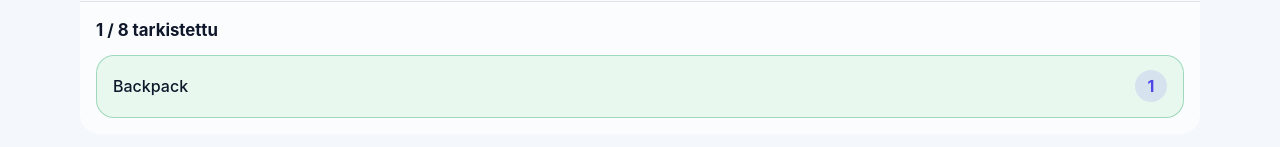
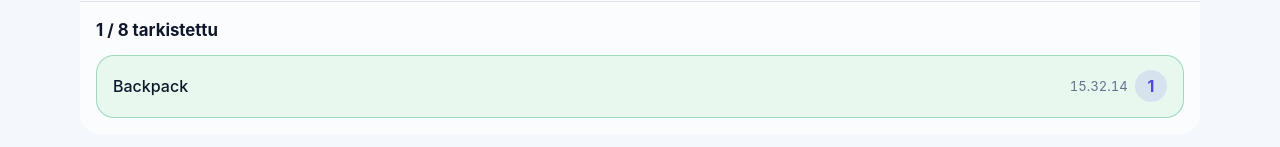
Before and after one commit to mtreinik/tarkistuslista, a React (Vite) app: page / in a window 1280 px wide. Both pictures are taken after a click on the button "Backpack". Shown: the part 658-805 px from the top of the page. Built offline with nearby package versions, Linux system fonts and the light colour scheme.

Commit message:
Add timestamp when item was checked

```diff
--- a/src/App.css
+++ b/src/App.css
@@ -358,6 +358,20 @@
   font-weight: 700;
 }
 
+.item-meta {
+  display: flex;
+  align-items: center;
+  gap: 0.45rem;
+  margin-left: auto;
+}
+
+.checked-time {
+  color: var(--muted);
+  font-size: 0.82rem;
+  font-variant-numeric: tabular-nums;
+  white-space: nowrap;
+}
+
 .sr-only {
   position: absolute;
   width: 1px;
--- a/src/App.tsx
+++ b/src/App.tsx
@@ -48,6 +48,15 @@ function formatStartedAt(value: string, locale: Locale) {
   return new Intl.DateTimeFormat(toIntlLocale(locale), {
     dateStyle: 'medium',
     timeStyle: 'short',
+  }).format(new Date(value))
+}
+
+function formatCheckedAt(value: string, locale: Locale) {
+  return new Intl.DateTimeFormat(toIntlLocale(locale), {
+    hour: '2-digit',
+    minute: '2-digit',
+    second: '2-digit',
+    hourCycle: 'h23',
   }).format(new Date(value))
 }
 
@@ -433,6 +442,7 @@ function App() {
                   ? {
                       ...item,
                       checkedOrder: nextOrder,
+                      checkedAt: new Date().toISOString(),
                     }
                   : item,
               ),
@@ -447,6 +457,7 @@ function App() {
                   ? {
                       ...item,
                       checkedOrder: null,
+                      checkedAt: null,
                     }
                   : item,
               ),
@@ -536,6 +547,7 @@ function App() {
               {
                 ...nextItem,
                 checkedOrder: null,
+                checkedAt: null,
               },
             ],
           }),
@@ -677,6 +689,8 @@ function App() {
 
   const formatStartedLabel = (value: string) =>
     text.started(formatStartedAt(value, appState.locale))
+  const formatCheckedTime = (value: string) =>
+    formatCheckedAt(value, appState.locale)
 
   const activeView =
     viewMode === 'checklist' ? (
@@ -689,6 +703,7 @@ function App() {
         hiddenItemIds={hiddenItemIds}
         uncheckedLayoutAnimationDuration={uncheckedLayoutAnimationDuration}
         checkedLayoutAnimationDuration={checkedLayoutAnimationDuration}
+        formatCheckedTime={formatCheckedTime}
         onRegisterItemElement={registerItemElement}
         onToggleItem={toggleItem}
       />
@@ -722,6 +737,7 @@ function App() {
         historyUncheckedItems={historyUncheckedItems}
         historyCheckedItems={historyCheckedItems}
         formatStartedLabel={formatStartedLabel}
+        formatCheckedTime={formatCheckedTime}
         onSelectHistoryInstance={handleSelectHistoryInstance}
       />
     )
--- a/src/components/ChecklistColumn.tsx
+++ b/src/components/ChecklistColumn.tsx
@@ -7,6 +7,7 @@ export type ChecklistColumnProps = {
   emptyMessage: string
   showOrder?: boolean
   variant?: 'default' | 'checked'
+  formatCheckedTime?: (value: string) => string
   onItemPress?: (itemId: string) => void
   hiddenItemIds?: readonly string[]
   onItemElement?: (itemId: string, element: HTMLElement | null) => void
@@ -19,6 +20,7 @@ export function ChecklistColumn({
   emptyMessage,
   showOrder = false,
   variant = 'default',
+  formatCheckedTime,
   onItemPress,
   hiddenItemIds = [],
   onItemElement,
@@ -148,7 +150,14 @@ export function ChecklistColumn({
                 >
                   <span className="item-label">{item.label}</span>
                   {showOrder && item.checkedOrder !== null ? (
-                    <span className="order-badge">{item.checkedOrder}</span>
+                    <span className="item-meta">
+                      {item.checkedAt && formatCheckedTime ? (
+                        <span className="checked-time">
+                          {formatCheckedTime(item.checkedAt)}
+                        </span>
+                      ) : null}
+                      <span className="order-badge">{item.checkedOrder}</span>
+                    </span>
                   ) : null}
                 </button>
               ) : (
@@ -162,7 +171,14 @@ export function ChecklistColumn({
                 >
                   <span className="item-label">{item.label}</span>
                   {showOrder && item.checkedOrder !== null ? (
-                    <span className="order-badge">{item.checkedOrder}</span>
+                    <span className="item-meta">
+                      {item.checkedAt && formatCheckedTime ? (
+                        <span className="checked-time">
+                          {formatCheckedTime(item.checkedAt)}
+                        </span>
+                      ) : null}
+                      <span className="order-badge">{item.checkedOrder}</span>
+                    </span>
                   ) : null}
                 </div>
               )}
--- a/src/storage.ts
+++ b/src/storage.ts
@@ -22,6 +22,7 @@ export type ChecklistInstanceItem = {
   id: string
   label: string
   checkedOrder: number | null
+  checkedAt: string | null
 }
 
 export type ChecklistInstance = {
@@ -83,6 +84,7 @@ export function createChecklistInstance(
       id: item.id,
       label: item.label,
       checkedOrder: null,
+      checkedAt: null,
     })),
   }
 }
@@ -148,12 +150,18 @@ function isInstanceItem(value: unknown): value is ChecklistInstanceItem {
     isRecord(value) &&
     typeof value.id === 'string' &&
     typeof value.label === 'string' &&
-    (typeof value.checkedOrder === 'number' || value.checkedOrder === null)
+    (typeof value.checkedOrder === 'number' || value.checkedOrder === null) &&
+    (typeof value.checkedAt === 'string' || value.checkedAt === null)
   )
 }
 
-type PersistedChecklistInstance = Omit<ChecklistInstance, 'orderingMode'> & {
+type PersistedChecklistInstanceItem = Omit<ChecklistInstanceItem, 'checkedAt'> & {
+  checkedAt?: string | null
+}
+
+type PersistedChecklistInstance = Omit<ChecklistInstance, 'orderingMode' | 'items'> & {
   orderingMode?: ChecklistOrderingMode
+  items: PersistedChecklistInstanceItem[]
 }
 
 function isInstance(value: unknown): value is PersistedChecklistInstance {
@@ -220,6 +228,10 @@ export function normalizeAppState(state: PersistedAppState): AppState {
       orderingMode: isChecklistOrderingMode(instance.orderingMode)
         ? instance.orderingMode
         : defaultChecklistOrderingMode,
+      items: instance.items.map((item) => ({
+        ...item,
+        checkedAt: typeof item.checkedAt === 'string' ? item.checkedAt : null,
+      })),
     })),
     selectedTemplateId,
     selectedHistoryInstanceId,
--- a/src/views/ChecklistView.tsx
+++ b/src/views/ChecklistView.tsx
@@ -11,6 +11,7 @@ type ChecklistViewProps = {
   hiddenItemIds: string[]
   uncheckedLayoutAnimationDuration: number
   checkedLayoutAnimationDuration: number
+  formatCheckedTime: (value: string) => string
   onRegisterItemElement: (itemId: string, element: HTMLElement | null) => void
   onToggleItem: (itemId: string) => void
 }
@@ -24,6 +25,7 @@ export function ChecklistView({
   hiddenItemIds,
   uncheckedLayoutAnimationDuration,
   checkedLayoutAnimationDuration,
+  formatCheckedTime,
   onRegisterItemElement,
   onToggleItem,
 }: ChecklistViewProps) {
@@ -54,6 +56,7 @@ export function ChecklistView({
           emptyMessage={text.nothingCheckedYet}
           showOrder
           variant="checked"
+          formatCheckedTime={formatCheckedTime}
           onItemPress={onToggleItem}
           hiddenItemIds={hiddenItemIds}
           onItemElement={onRegisterItemElement}
--- a/src/views/HistoryView.tsx
+++ b/src/views/HistoryView.tsx
@@ -10,6 +10,7 @@ type HistoryViewProps = {
   historyUncheckedItems: ChecklistInstanceItem[]
   historyCheckedItems: ChecklistInstanceItem[]
   formatStartedLabel: (value: string) => string
+  formatCheckedTime: (value: string) => string
   onSelectHistoryInstance: (instanceId: string) => void
 }
 
@@ -20,6 +21,7 @@ export function HistoryView({
   historyUncheckedItems,
   historyCheckedItems,
   formatStartedLabel,
+  formatCheckedTime,
   onSelectHistoryInstance,
 }: HistoryViewProps) {
   const historyPreviewRef = useRef<HTMLDivElement | null>(null)
@@ -103,6 +105,8 @@ export function HistoryView({
                   items={historyCheckedItems}
                   emptyMessage={text.nothingWasChecked}
                   showOrder
+                  formatCheckedTime={formatCheckedTime}
+                  variant="checked"
                 />
               </div>
             </div>
```
Lines whose indentation alone changed are shown as unchanged.
